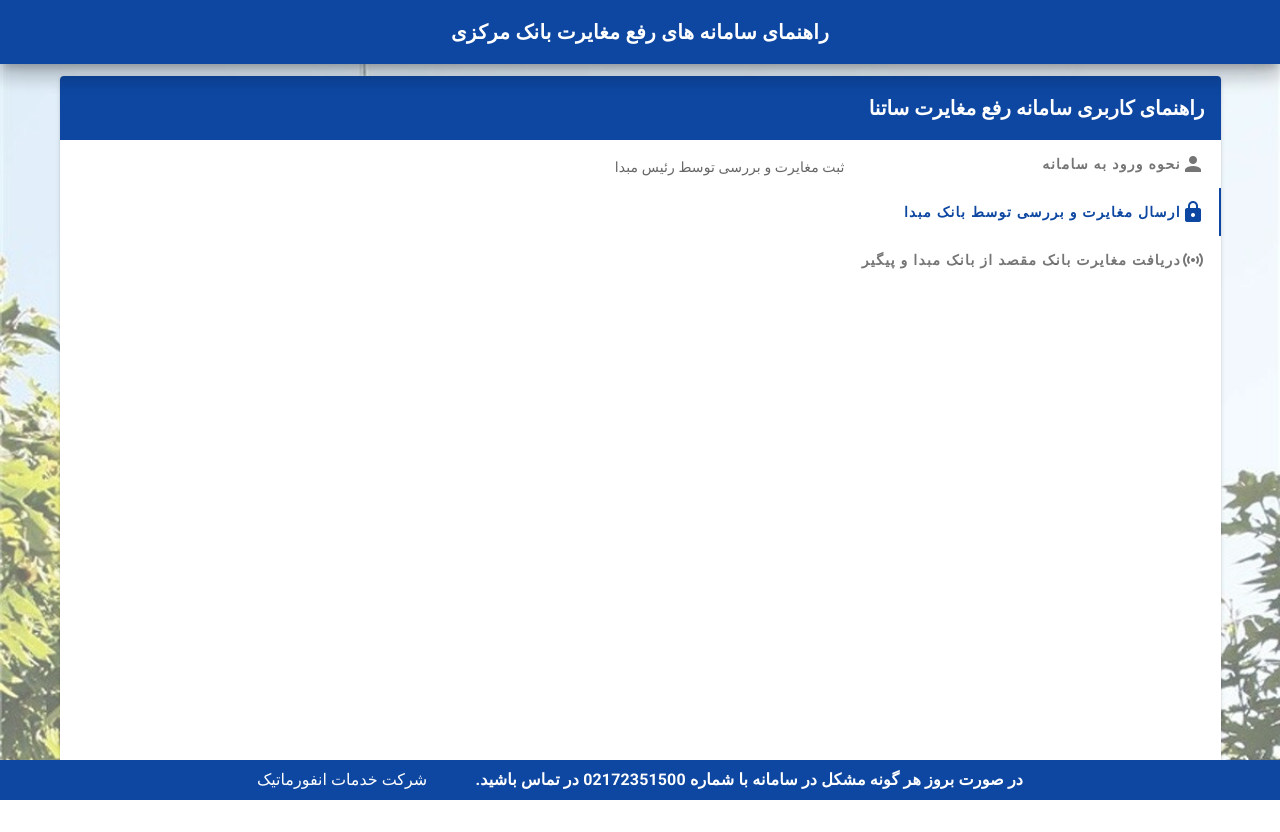
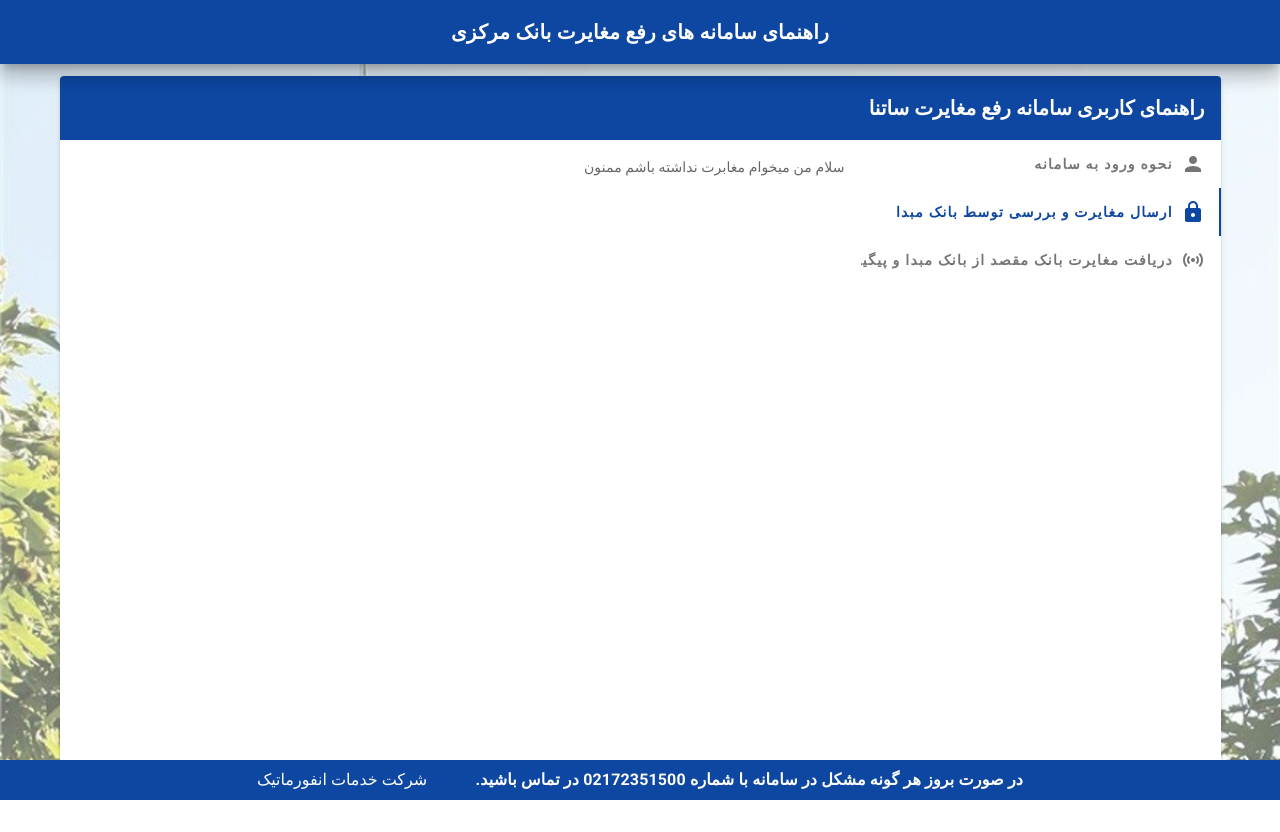
Before and after one commit to p-sharifi/FoodReport, a Vue app: page /SatnaGuide in a window 1280 px wide. Both pictures are taken after a click on the tab "ارسال مغایرت و بررسی توسط بانک مبدا". Built offline with nearby package versions, Linux system fonts and the light colour scheme.

Commit message:
Globalized ToolbarDesc Component

```diff
--- a/src/components/App/ToolbarDesc.vue
+++ b/src/components/App/ToolbarDesc.vue
@@ -6,64 +6,21 @@
       </v-toolbar-title>
     </v-toolbar>
     <v-tabs vertical v-model="tab">
-      <v-tab class="font-weight-bold d-flex justify-start">
-        <v-icon> mdi-account </v-icon>
-        {{ firstTab }}
-      </v-tab>
-      <v-tab class="font-weight-bold d-flex justify-start">
-        <v-icon> mdi-lock </v-icon>
-        {{ secondTab }}
-      </v-tab>
-      <v-tab class="font-weight-bold d-flex justify-start">
-        <v-icon> mdi-access-point </v-icon>
-        {{ thirdTab }}
+      <v-tab
+        v-for="tab in tabs"
+        :key="tab.title"
+        class="font-weight-bold d-flex justify-start"
+      >
+        <v-icon right> {{ tab.icon }} </v-icon>
+        {{ tab.title }}
       </v-tab>
       <v-tabs-items
         v-model="tab"
         vertical
         style="height: 80vh; overflow-y: scroll"
       >
-        <v-tab-item>
-          <v-card flat>
-            <v-card-text>
-              <v-dialog
-                v-model="show"
-                max-width="80%"
-                @keyup.esc="show = false"
-              >
-                <v-card>
-                  <v-img src="../../assets/images/login.png" alt="" contain />
-                </v-card>
-              </v-dialog>
-              <v-img
-                src="../../assets/images/login.png"
-                alt=""
-                contain
-                @click="show = true"
-              />
-              <p>
-                {{ firstPDesc }}
-              </p>
-            </v-card-text>
-          </v-card>
-        </v-tab-item>
-        <v-tab-item>
-          <v-card flat>
-            <v-card-text>
-              <p>
-                {{ secondPDesc }}
-              </p>
-            </v-card-text>
-          </v-card>
-        </v-tab-item>
-        <v-tab-item>
-          <v-card flat>
-            <v-card-text>
-              <p>
-                {{ thirdPDesc }}
-              </p>
-            </v-card-text>
-          </v-card>
+        <v-tab-item v-for="tab in tabs" :key="tab.title">
+          <component :is="tab.content" />
         </v-tab-item>
       </v-tabs-items>
     </v-tabs>
@@ -73,15 +30,7 @@
 <script>
 export default {
   name: "ToolbarDesc",
-  props: [
-    "title",
-    "firstTab",
-    "secondTab",
-    "thirdTab",
-    "firstPDesc",
-    "secondPDesc",
-    "thirdPDesc",
-  ],
+  props: ["tabs", "title"],
   data: () => ({
     tab: "",
     show: false,
--- /dev/null
+++ b/src/components/SatnaGuidePage/DestinationConflict.vue
@@ -0,0 +1,15 @@
+<template>
+  <v-card flat>
+    <v-card-text>
+      <p>سلام من میخوام مغابرت نداشته باشم از بانک مقصد ممنون</p>
+    </v-card-text>
+  </v-card>
+</template>
+
+<script>
+export default {
+  name: "SourceConflict",
+};
+</script>
+
+<style scoped></style>
--- /dev/null
+++ b/src/components/SatnaGuidePage/HowToLoginDescription.vue
@@ -0,0 +1,28 @@
+<template>
+  <v-card flat>
+    <v-card-text>
+      <v-dialog v-model="show" max-width="80%" @keyup.esc="show = false">
+        <v-card>
+          <v-img src="../../assets/images/login.png" alt="" contain />
+        </v-card>
+      </v-dialog>
+      <v-img
+        src="../../assets/images/login.png"
+        alt=""
+        contain
+        @click="show = true"
+      />
+      <p>
+        {{ firstPDesc }}
+      </p>
+    </v-card-text>
+  </v-card>
+</template>
+
+<script>
+export default {
+  name: "HowToLoginDescription",
+};
+</script>
+
+<style scoped></style>
--- a/src/components/SatnaGuidePage/SatnaGuide.vue
+++ b/src/components/SatnaGuidePage/SatnaGuide.vue
@@ -1,22 +1,37 @@
 <template>
   <v-container>
-    <ToolbarDesc
-      title="راهنمای کاربری سامانه رفع مغایرت ساتنا"
-      first-tab="نحوه ورود به سامانه"
-      second-tab="ارسال مغایرت و بررسی توسط بانک مبدا"
-      third-tab="دریافت مغایرت بانک مقصد از بانک مبدا و پیگیری"
-      first-p-desc="ورود به سیستم"
-      second-p-desc="ثبت مغایرت و بررسی توسط رئیس مبدا"
-      third-p-desc="بررسی مغایرت توسط رییس مقصد"
-    />
+    <ToolbarDesc :tabs="tabs" :title="title" />
   </v-container>
 </template>
 
 <script>
 import ToolbarDesc from "../App/ToolbarDesc";
+import HowToLoginDescription from "@/components/SatnaGuidePage/HowToLoginDescription";
+import SourceConflict from "@/components/SatnaGuidePage/SourceConflict";
+import DestinationConflict from "@/components/SatnaGuidePage/DestinationConflict";
 export default {
   name: "SatnaGuide",
   components: { ToolbarDesc },
+  data: () => ({
+    title: "راهنمای کاربری سامانه رفع مغایرت ساتنا",
+    tabs: [
+      {
+        title: "نحوه ورود به سامانه",
+        icon: "mdi-account",
+        content: HowToLoginDescription,
+      },
+      {
+        title: "ارسال مغایرت و بررسی توسط بانک مبدا",
+        icon: "mdi-lock",
+        content: SourceConflict,
+      },
+      {
+        title: "دریافت مغایرت بانک مقصد از بانک مبدا و پیگیری",
+        icon: "mdi-access-point",
+        content: DestinationConflict,
+      },
+    ],
+  }),
 };
 </script>
 
--- /dev/null
+++ b/src/components/SatnaGuidePage/SourceConflict.vue
@@ -0,0 +1,15 @@
+<template>
+  <v-card flat>
+    <v-card-text>
+      <p>سلام من میخوام مغابرت نداشته باشم ممنون</p>
+    </v-card-text>
+  </v-card>
+</template>
+
+<script>
+export default {
+  name: "SourceConflict",
+};
+</script>
+
+<style scoped></style>
```
